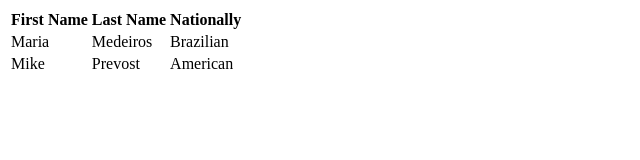
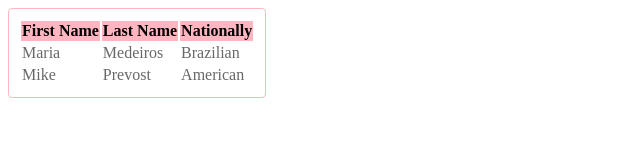
Before and after one commit to mariavmedeiros/HTML_tables, a plain HTML site: page index.html in a window 1280 px wide. Shown: the whole page, without its empty margins (0-640 px from the left). Drawn offline with Linux system fonts and the light colour scheme.

Commit message:
playing with css

```diff
--- a/index.html
+++ b/index.html
@@ -5,6 +5,20 @@
     <meta http-equiv="X-UA-Compatible" content="IE=edge" />
     <meta name="viewport" content="width=device-width, initial-scale=1.0" />
     <title>HTML table</title>
+    <style>
+      table {
+        border: 1px solid lightpink;
+        border-radius: 4px;
+        padding: 10px;
+      }
+      thead {
+        background-color: lightpink;
+        border-radius: 4px;
+      }
+      td {
+        color: rgb(105, 104, 104);
+      }
+    </style>
   </head>
   <body>
     <table>
```
